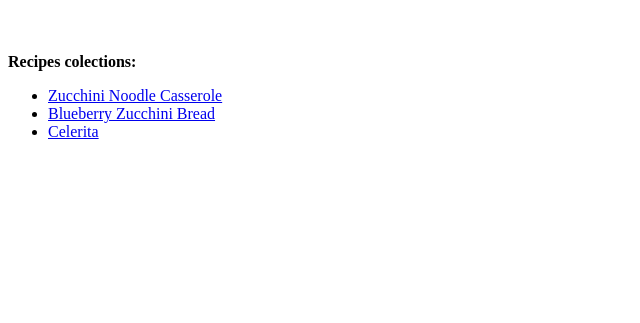
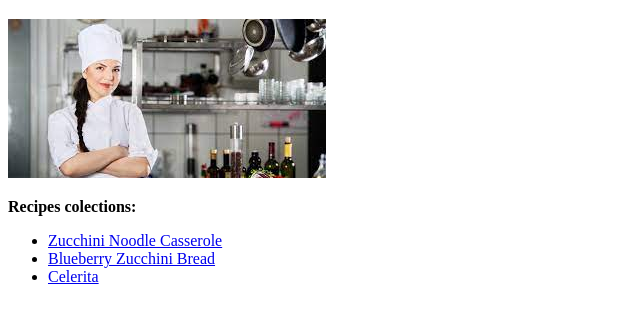
Before and after one commit to Mansadhit301/odin-recipes, a plain HTML site: page index.html in a window 1280 px wide. Shown: the part 61-384 px from the top of the page, without its empty margins (0-640 px from the left). Drawn offline with Linux system fonts and the light colour scheme; the site is published under a folder, as on GitHub Pages, so addresses that start at the root find nothing.

Commit message:
project done

```diff
--- a/index.html
+++ b/index.html
@@ -8,7 +8,7 @@
 </head>
 <body>
     <h1>Odin Recipes</h1>
-    <img src="/images/koki.jpeg" alt="">
+    <img src="./images/koki.jpeg" alt="">
     <p><strong>Recipes colections:</strong></p>
     <ul>
         <li><a href="./Recipes/Zucchini.html">Zucchini Noodle Casserole</a></li>
```
Also changed, not shown: style.css (added).
